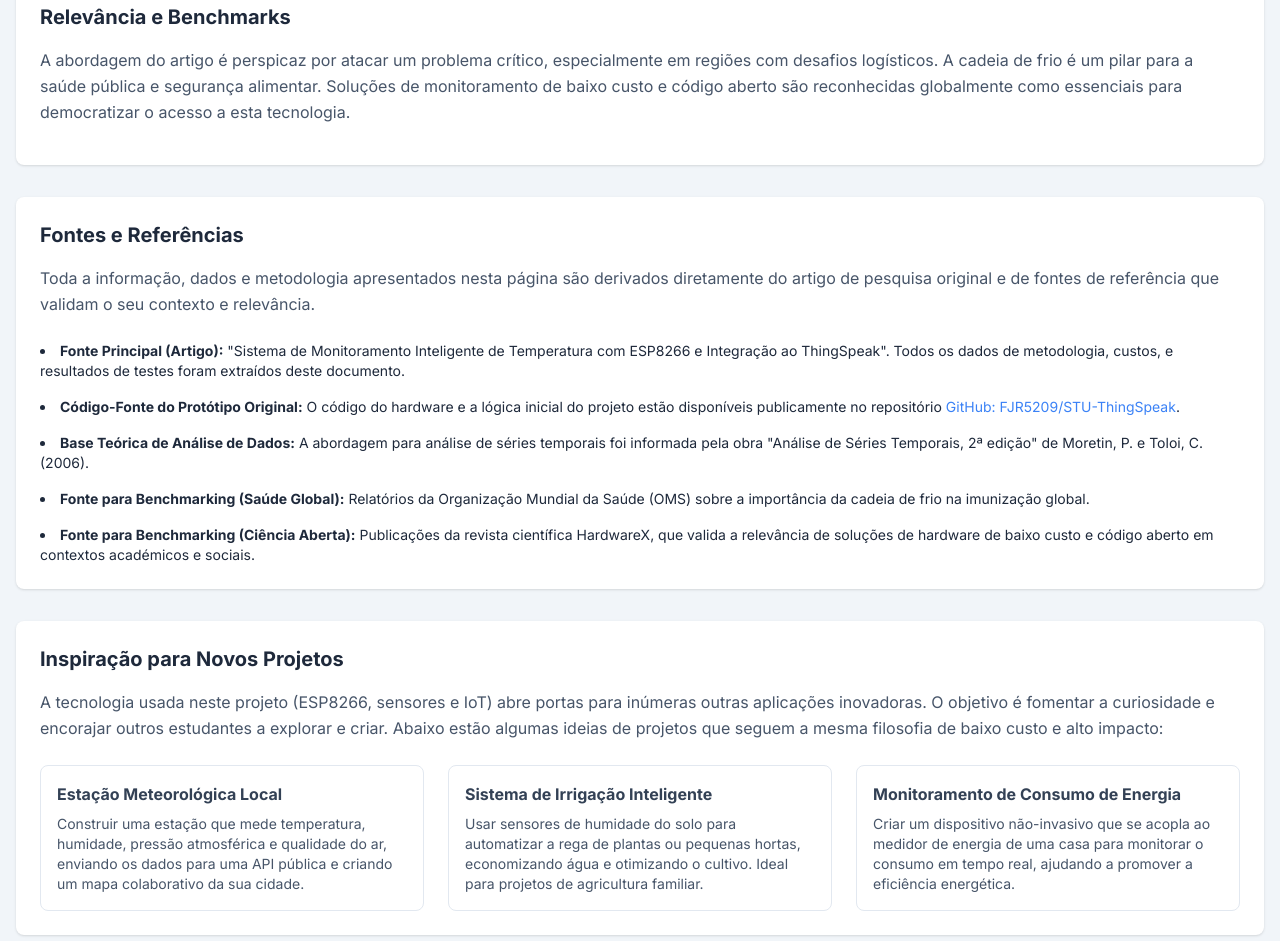
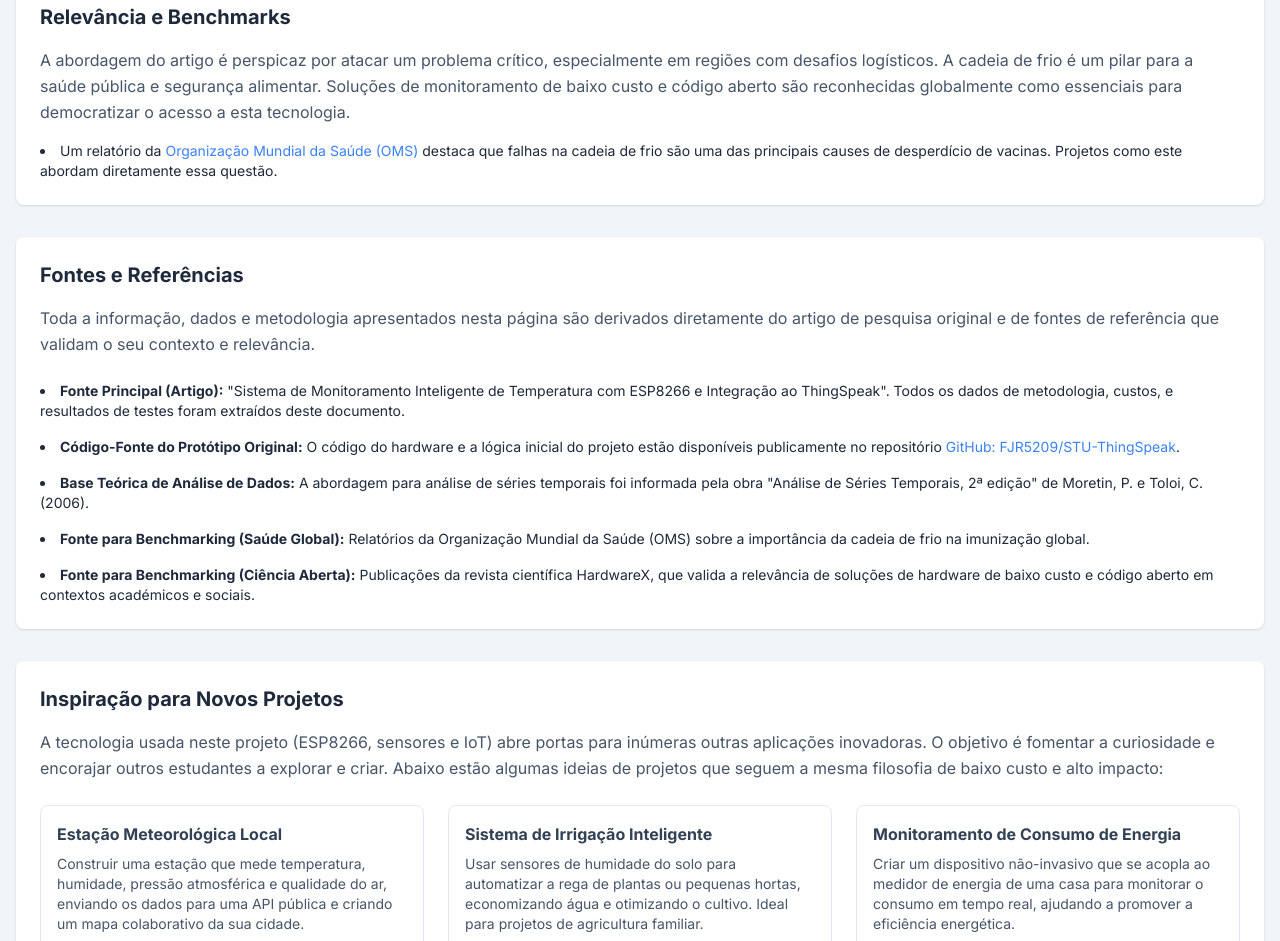
Before and after one commit to FJR5209/iot-monitoring-frontend, a website: page sobre.html in a window 1280 px wide. Shown: the part 775-1716 px from the top of the page. Drawn offline with nearby package versions, Linux system fonts and the light colour scheme.

Commit message:
Update sobre.html

```diff
--- a/sobre.html
+++ b/sobre.html
@@ -60,6 +60,10 @@
                 <p class="text-slate-600 dark:text-slate-300 mb-4 leading-relaxed">
                     A abordagem do artigo é perspicaz por atacar um problema crítico, especialmente em regiões com desafios logísticos. A cadeia de frio é um pilar para a saúde pública e segurança alimentar. Soluções de monitoramento de baixo custo e código aberto são reconhecidas globalmente como essenciais para democratizar o acesso a esta tecnologia.
                 </p>
+                <ul class="space-y-2 text-sm list-disc list-inside">
+                    <li>Um relatório da <a href="https://www.who.int/news-room/fact-sheets/detail/immunization-coverage" target="_blank" class="text-blue-500 dark:text-blue-400 hover:underline">Organização Mundial da Saúde (OMS)</a> destaca que falhas na cadeia de frio são uma das principais causes de desperdício de vacinas. Projetos como este abordam diretamente essa questão.</li>
+
+                </ul>
             </div>
 
             <div class="rounded-lg bg-white dark:bg-slate-800 p-6 shadow">
```
